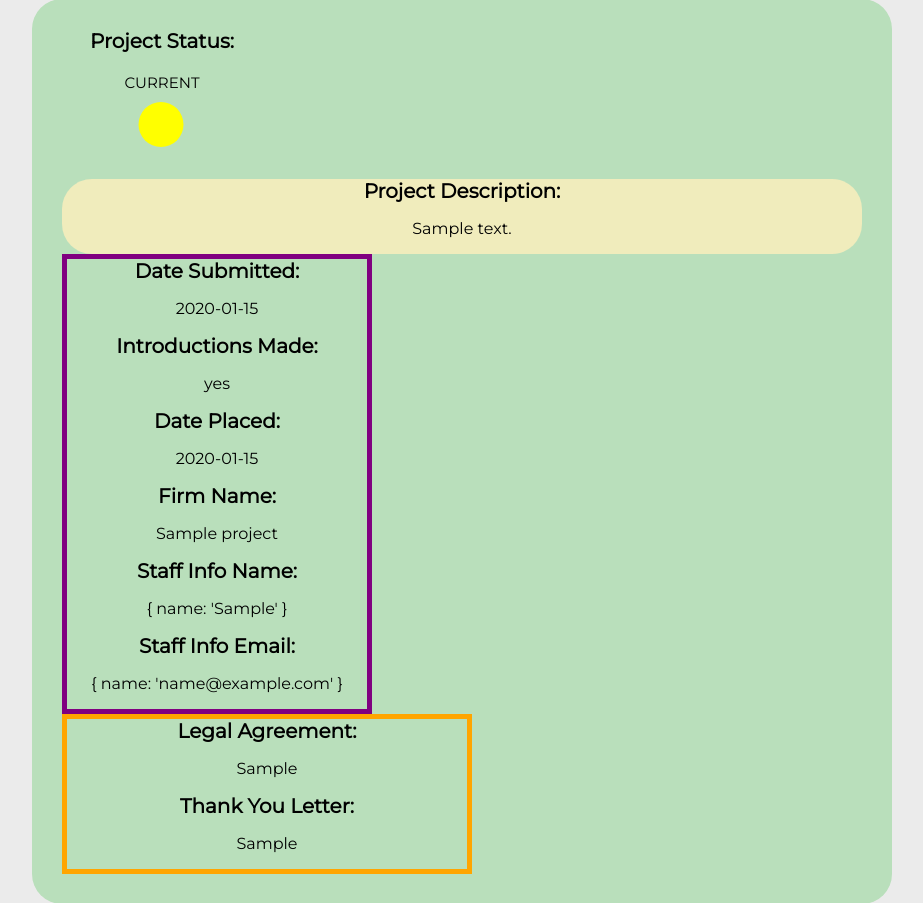
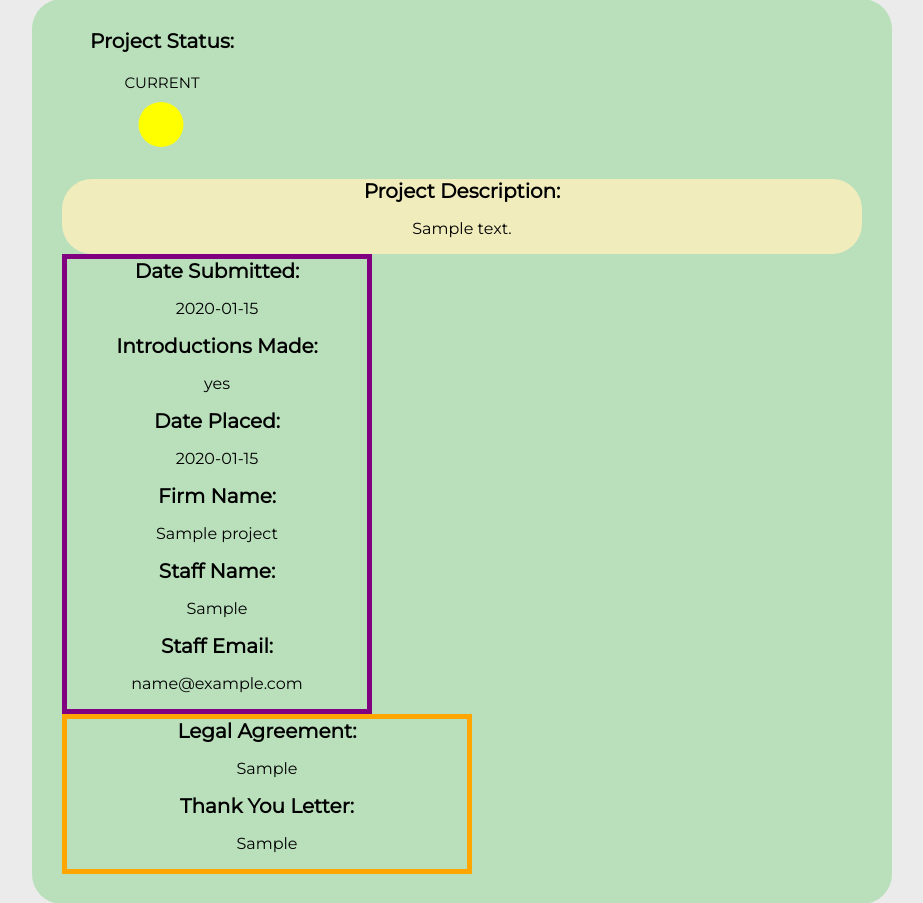
Before and after one commit to jessielista/probono-project-management, a Node server app: page /probono/600000000000000000000001 in a window 1280 px wide. Shown: the part 145-1048 px from the top of the page, without its empty margins (178-1101 px from the left). Run offline with Node 20, Linux system fonts and the light colour scheme; tables that the repository leaves empty hold one stand-in row (values such as "Sample post"); some libraries are stand-ins or nearby versions.

Commit message:
css and fixing schema

```diff
--- a/models/project.js
+++ b/models/project.js
@@ -16,8 +16,8 @@ const projectsSchema = new Schema({
     type: String,
     enum: ['current', 'available', 'complete'],
   },
-  staffName: { name: String },
-  staffEmail: { name: String },
+  staffName: { type: String },
+  staffEmail: { type: String },
   legalAgreement: { type: String },
   thankYouLetter: { type: String },
 })
--- a/views/show.ejs
+++ b/views/show.ejs
@@ -28,9 +28,9 @@
         <h4>Date Submitted:</h4> <p><%= project.dateSubmitted %></br></p>
         <h4>Introductions Made:</h4> <p> <%= project.introductionsMade %> </p>
         <h4>Date Placed:</h4> <p><%= project.datePlaced %> </br></p>
-        <h4>Firm Name:</h4> <p><%= project.firmName%> </br></p>
-        <h4>Staff Info Name:</h4> <p><%= project.staffName%></br></p>
-        <h4>Staff Info Email:</h4> <p> <%= project.staffEmail %></br></p>
+        <h4>Firm Name:</h4> <p><%= project.firmName %> </br></p>
+        <h4>Staff Name:</h4> <p><%= project.staffName %> </br></p>
+        <h4>Staff Email:</h4> <p> <%= project.staffEmail %> </br></p>
       </div>
       <div class="project-segments-4">
         <h4>Legal Agreement:</h4> <p><%= project.legalAgreement %></br></p>
```
Also changed, not shown: views/index.ejs (+0 -7 lines).
